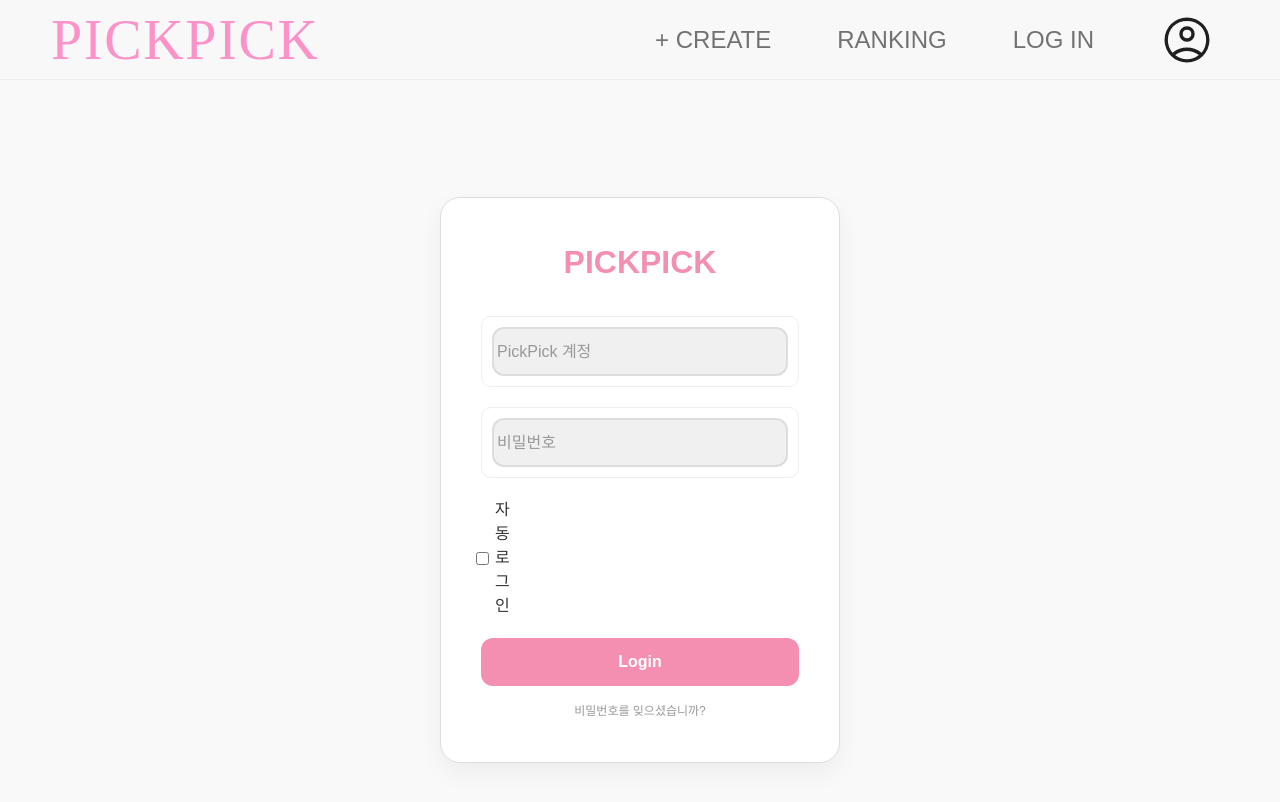
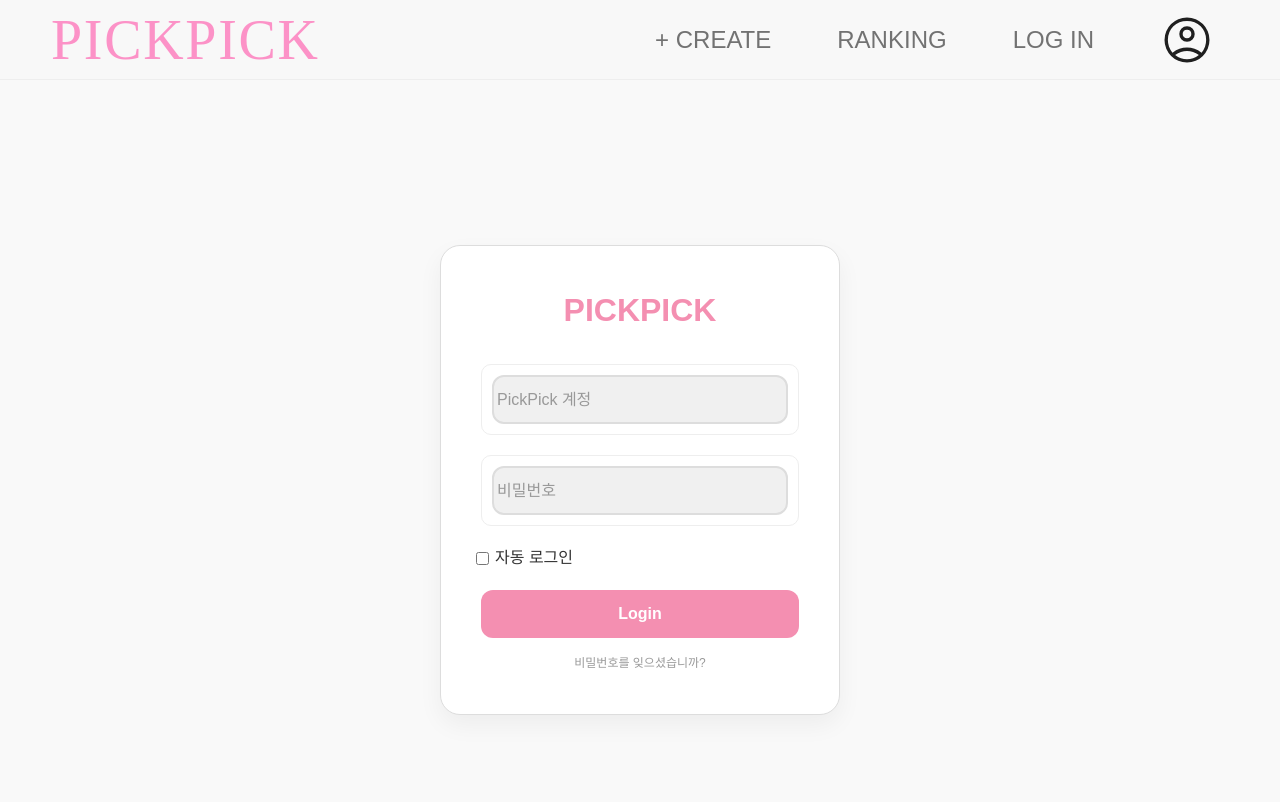
Before and after one commit to kdy20716-droid/pickpick-client, a React (Vite) app: page /login in a window 1280 px wide. Shown: the top 802 px of the page. Built offline with nearby package versions, Linux system fonts and the light colour scheme; a web font is replaced by a local one.

Commit message:
autologin

```diff
--- a/src/pages/Login.css
+++ b/src/pages/Login.css
@@ -97,6 +97,7 @@ body {
   display: inline-block;
   margin-left: 6px; /* 체크박스와 간격 */
   cursor: pointer;
+  flex-shrink: 0; /* 라벨 텍스트가 줄어들어 세로로 표시되는 것을 방지 */
 }
 
 /* 버튼 */
```
